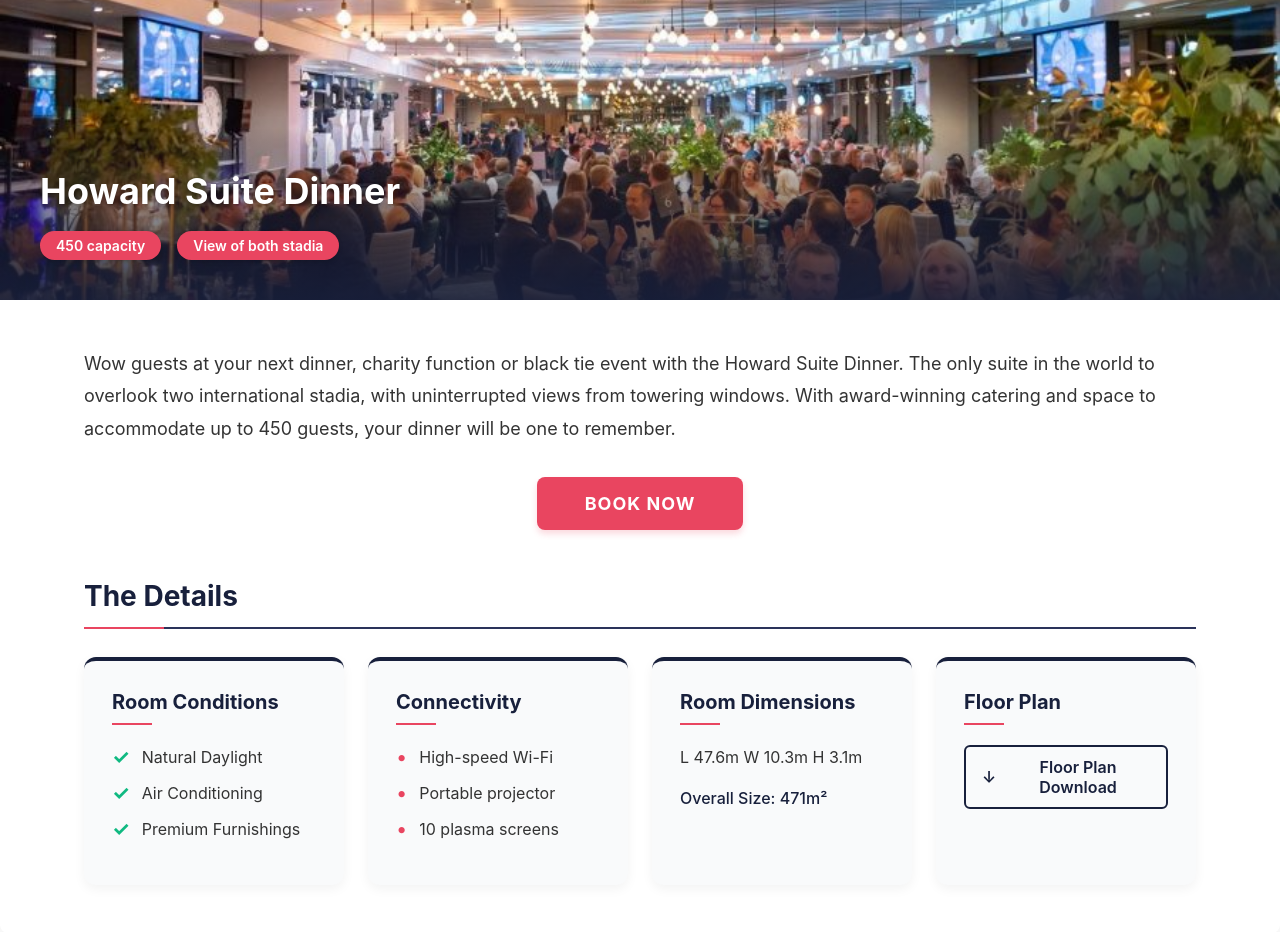
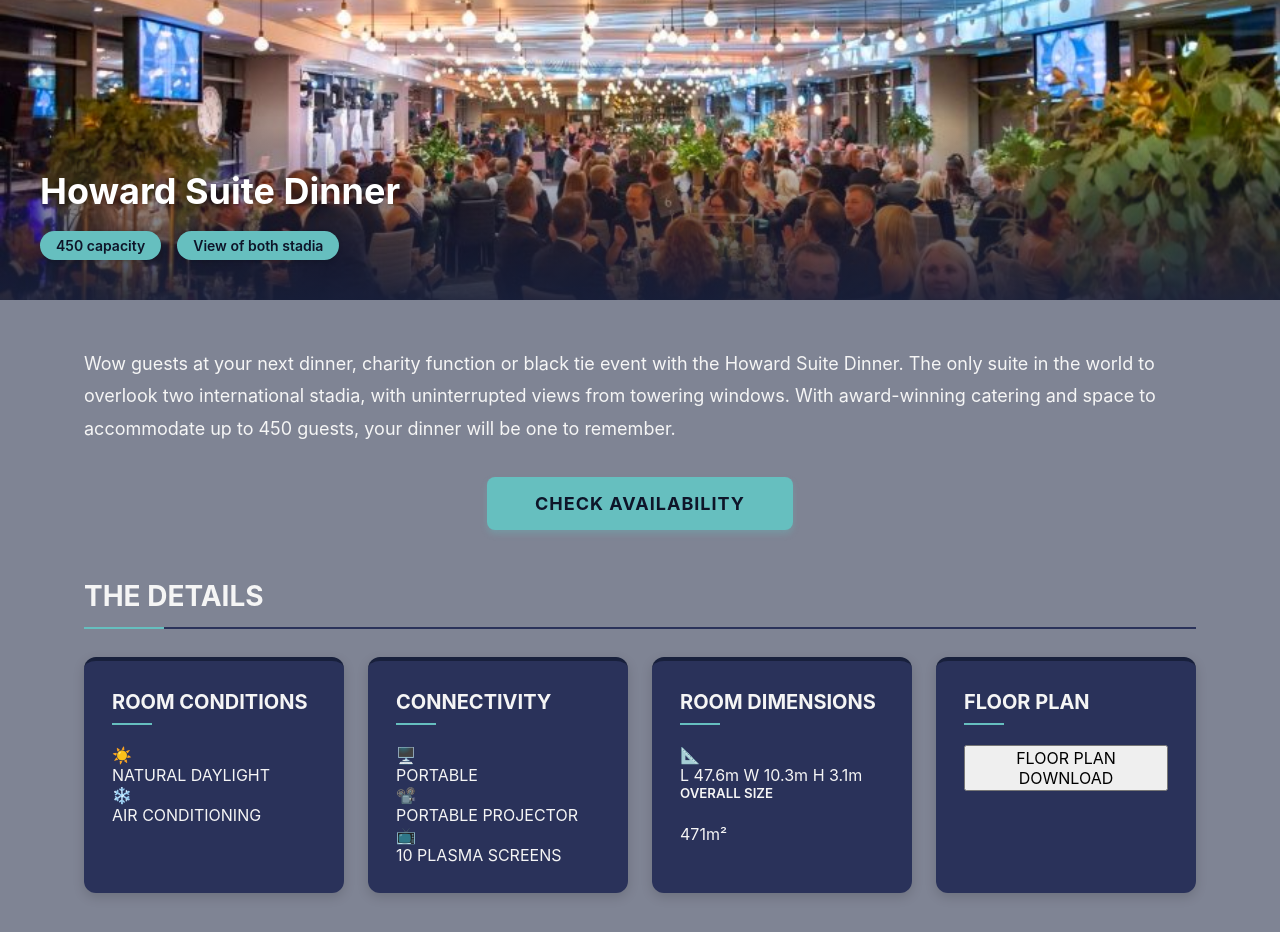
Before and after one commit to ajaykarthik-t/mobtest, a React (Create React App) app: page / in a window 1280 px wide. Shown: the part 220-1152 px from the top of the page. Built offline with nearby package versions, Linux system fonts and the light colour scheme.

Commit message:
css changes

```diff
--- a/src/index.css
+++ b/src/index.css
@@ -1,20 +1,37 @@
-/* Updated index.css with professional color scheme */
+/* Updated index.css with professional color scheme and global styles */
 :root {
+  /* Primary color palette */
   --primary: #18203C;
   --primary-light: #2A325A;
   --primary-dark: #0E1529;
-  --accent: #E94560;
-  --accent-light: #FF647F;
-  --accent-dark: #C73350;
+
+  /* Secondary color palette */
+  --secondary: #464D64;
+  --secondary-light: #7F8494;
+  --secondary-dark: #343B4E;
+
+  /* Accent colors - changed from red to teal */
+  --accent: #66BFBF;
+  --accent-light: #88D9D9;
+  --accent-dark: #4A9999;
+
+  /* Text colors */
   --text-light: #F5F5F5;
   --text-dark: #333333;
-  --bg-light: #FFFFFF;
-  --bg-dark: #F0F2F5;
+
+  /* Background colors */
+  --bg-light: #7F8494;
+  --bg-dark: #E5E7EB;
+  --card-bg: #F0F2F5;
+
+  /* Gray scale */
   --gray-100: #F9FAFB;
   --gray-200: #E5E7EB;
   --gray-300: #D1D5DB;
   --gray-400: #9CA3AF;
   --gray-500: #6B7280;
+
+  /* Utility colors */
   --success: #10B981;
 }
 
@@ -24,7 +41,7 @@ body, html {
   width: 100%;
   overflow-x: hidden;
   font-family: 'Inter', -apple-system, BlinkMacSystemFont, "Segoe UI", Roboto, Helvetica, Arial, sans-serif;
-  color: var(--text-dark);
+  color: var(--text-light);
   background-color: var(--bg-light);
 }
 
@@ -36,10 +53,37 @@ body, html {
   position: relative;
 }
 
+/* Reset some browser defaults */
+*, *::before, *::after {
+  box-sizing: border-box;
+}
+
+h1, h2, h3, h4, h5, h6 {
+  margin-top: 0;
+  font-weight: 600;
+  line-height: 1.3;
+  color: var(--text-light);
+}
+
+p {
+  margin-top: 0;
+  line-height: 1.6;
+  color: var(--text-light);
+}
+
+ul, ol {
+  padding-left: 0;
+  margin-top: 0;
+}
+
+button {
+  font: inherit;
+}
+
 /* Navbar styling */
 .navbar {
   background-color: var(--primary);
-  box-shadow: 0 4px 6px rgba(0, 0, 0, 0.1);
+  box-shadow: 0 4px 6px rgba(0, 0, 0, 0.15);
   height: 70px;
   width: 100%;
   display: flex;
@@ -58,7 +102,7 @@ body, html {
   font-size: 22px;
   color: var(--text-light);
   text-decoration: none;
-  letter-spacing: 0.5px;
+  letter-spacing: 0.8px;
 }
 
 .navbar-links {
@@ -99,36 +143,27 @@ body, html {
   color: var(--text-light);
 }
 
-/* Reset some browser defaults */
-*, *::before, *::after {
-  box-sizing: border-box;
-}
-
-h1, h2, h3, h4, h5, h6 {
-  margin-top: 0;
-  font-weight: 600;
-  line-height: 1.3;
-}
-
-p {
-  margin-top: 0;
-  line-height: 1.6;
-}
-
-ul, ol {
-  padding-left: 0;
-  margin-top: 0;
-}
-
-button {
-  font: inherit;
-}
-
 /* General page styling */
 .page-container {
   padding: 80px 32px 32px 32px;
   max-width: 1200px;
   margin: 0 auto;
+}
+
+/* Global animation utilities */
+@keyframes fadeIn {
+  from {
+    opacity: 0.7;
+    transform: translateY(10px);
+  }
+  to {
+    opacity: 1;
+    transform: translateY(0);
+  }
+}
+
+.fade-in {
+  animation: fadeIn 0.3s ease-in-out;
 }
 
 /* Custom button styling */
@@ -158,5 +193,56 @@ button {
   background-color: var(--accent-dark);
   border-color: var(--accent-dark);
   transform: translateY(-2px);
+  box-shadow: 0 4px 8px rgba(102, 191, 191, 0.3); /* Updated shadow color */
+}
+
+.btn-secondary {
+  color: var(--text-light);
+  background-color: var(--secondary);
+  border-color: var(--secondary);
+}
+
+.btn-secondary:hover {
+  background-color: var(--secondary-dark);
+  border-color: var(--secondary-dark);
+  transform: translateY(-2px);
   box-shadow: 0 4px 8px rgba(0, 0, 0, 0.15);
 }
+
+.btn-outline {
+  background-color: transparent;
+  color: var(--text-light);
+  border: 2px solid var(--text-light);
+}
+
+.btn-outline:hover {
+  background-color: var(--primary-dark);
+  color: var(--text-light);
+  border-color: var(--text-light);
+}
+
+/* Media queries for global responsive design */
+@media (max-width: 768px) {
+  .navbar {
+    padding: 0 16px;
+  }
+
+  .navbar-links {
+    gap: 16px;
+  }
+
+  .page-container {
+    padding: 70px 16px 16px 16px;
+  }
+}
+
+@media (max-width: 480px) {
+  .navbar-brand {
+    font-size: 20px;
+  }
+
+  .btn {
+    padding: 0.6rem 1.2rem;
+    font-size: 0.9rem;
+  }
+}
--- a/src/pages/Home.css
+++ b/src/pages/Home.css
@@ -1,4 +1,4 @@
-/* Updated src/pages/Home.css */
+/* Updated src/pages/Home.css - Component-specific styling with teal accent */
 
 /* Base Layout */
 .home-page {
@@ -9,7 +9,7 @@
   padding: 0;
   overflow-x: hidden;
   box-sizing: border-box;
-  padding-top: 120px; /* Increased to add more space below navbar */
+  padding-top: 120px; /* Space below navbar */
 }
 
 /* Category Tabs */
@@ -18,7 +18,7 @@
   display: flex;
   justify-content: center;
   padding: 0;
-  background-color: var(--primary-light);
+  background-color: var(--secondary);
   border-bottom: 1px solid rgba(255, 255, 255, 0.1);
   margin: 0;
   box-sizing: border-box;
@@ -56,23 +56,24 @@
 
 .category-tab:hover {
   color: var(--text-light);
+  background-color: var(--secondary-dark);
 }
 
 .category-tab.active {
   color: var(--text-light);
   border-bottom: 3px solid var(--accent);
-  background-color: transparent;
+  background-color: var(--secondary-dark);
 }
 
 /* Venue Details */
 .venue-details {
-  background-color: var(--bg-light);
+  background-color: var(--secondary-light);
   width: 100%;
   overflow: hidden;
   margin: 0;
   padding: 0;
   border-radius: 8px;
-  box-shadow: 0 4px 20px rgba(0, 0, 0, 0.08);
+  box-shadow: 0 8px 20px rgba(0, 0, 0, 0.15);
 }
 
 /* Hero Section */
@@ -80,7 +81,7 @@
   position: relative;
   height: 50vh;
   width: 100%;
-  background-color: var(--gray-100);
+  background-color: var(--secondary-light);
   overflow: hidden;
   border-radius: 8px 8px 0 0;
 }
@@ -90,6 +91,7 @@
   height: 100%;
   object-fit: cover;
   transition: transform 0.6s ease;
+  filter: saturate(1.1);
 }
 
 .venue-details:hover .hero-image {
@@ -123,7 +125,7 @@
 .venue-badge {
   display: inline-block;
   background-color: var(--accent);
-  color: white;
+  color: var(--primary-dark); /* Changed for better contrast against teal */
   padding: 6px 16px;
   border-radius: 9999px;
   font-size: 14px;
@@ -137,10 +139,11 @@
   max-width: 1200px;
   margin: 0 auto;
   box-sizing: border-box;
+  background-color: var(--secondary-light);
 }
 
 .venue-description {
-  color: var(--text-dark);
+  color: var(--text-light);
   margin-bottom: 32px;
   font-size: 18px;
   line-height: 1.8;
@@ -155,7 +158,7 @@
 
 .book-button {
   background-color: var(--accent);
-  color: white;
+  color: var(--primary-dark); /* Changed for better contrast against teal */
   font-weight: bold;
   padding: 16px 48px;
   border-radius: 8px;
@@ -165,13 +168,13 @@
   transition: all 0.3s ease;
   letter-spacing: 1px;
   transform: scale(1);
-  box-shadow: 0 4px 6px rgba(233, 69, 96, 0.2);
+  box-shadow: 0 4px 6px rgba(102, 191, 191, 0.3); /* Updated shadow color */
 }
 
 .book-button:hover, .book-button.hover {
   background-color: var(--accent-dark);
   transform: translateY(-3px);
-  box-shadow: 0 8px 15px rgba(233, 69, 96, 0.3);
+  box-shadow: 0 8px 15px rgba(102, 191, 191, 0.4); /* Updated shadow color */
 }
 
 /* Details Section */
@@ -183,7 +186,7 @@
 .details-title {
   font-size: 28px;
   font-weight: bold;
-  color: var(--primary);
+  color: var(--text-light);
   margin-bottom: 28px;
   padding-bottom: 12px;
   border-bottom: 2px solid var(--primary-light);
@@ -208,22 +211,23 @@
 }
 
 .details-card {
-  background-color: var(--gray-100);
+  background-color: var(--primary-light);
   padding: 28px;
   border-radius: 12px;
-  box-shadow: 0 4px 12px rgba(0, 0, 0, 0.05);
+  box-shadow: 0 4px 12px rgba(0, 0, 0, 0.15);
   transition: all 0.3s ease;
   border-top: 4px solid var(--primary);
 }
 
 .details-card:hover {
   transform: translateY(-8px);
-  box-shadow: 0 10px 20px rgba(0, 0, 0, 0.1);
+  box-shadow: 0 10px 20px rgba(0, 0, 0, 0.2);
+  border-top: 4px solid var(--accent);
 }
 
 .details-card-title {
   font-weight: bold;
-  color: var(--primary);
+  color: var(--text-light);
   margin-bottom: 20px;
   font-size: 20px;
   position: relative;
@@ -251,10 +255,11 @@
   align-items: center;
   margin-bottom: 12px;
   font-size: 16px;
+  color: var(--text-light);
 }
 
 .checkmark {
-  color: var(--success);
+  color: var(--accent-light); /* Changed from success to match new color scheme */
   margin-right: 12px;
   font-size: 20px;
   font-weight: bold;
@@ -269,15 +274,15 @@
 .size-info {
   margin-top: 12px;
   font-weight: 500;
-  color: var(--primary);
+  color: var(--text-light);
 }
 
 .download-button {
   display: flex;
   align-items: center;
-  color: var(--primary);
+  color: var(--accent);
   background: none;
-  border: 2px solid var(--primary);
+  border: 2px solid var(--accent);
   border-radius: 6px;
   padding: 10px 16px;
   cursor: pointer;
@@ -286,15 +291,15 @@
 }
 
 .download-button:hover {
-  background-color: var(--primary);
-  color: var(--text-light);
+  background-color: var(--accent);
+  color: var(--primary-dark);
 }
 
 .download-icon {
   margin-right: 10px;
 }
 
-/* Media queries for better responsiveness */
+/* Media queries for home page responsiveness */
 @media (max-width: 768px) {
   .content-area {
     padding: 32px 16px;
--- a/src/pages/Home.jsx
+++ b/src/pages/Home.jsx
@@ -39,9 +39,13 @@ const Home = () => {
       description: 'Wow guests at your next dinner, charity function or black tie event with the Howard Suite Dinner. The only suite in the world to overlook two international stadia, with uninterrupted views from towering windows. With award-winning catering and space to accommodate up to 450 guests, your dinner will be one to remember.',
       capacity: '450 capacity',
       view: 'View of both stadia',
-      roomConditions: ['Natural Daylight', 'Air Conditioning', 'Premium Furnishings'],
-      connectivity: ['High-speed Wi-Fi', 'Portable projector', '10 plasma screens'],
-      dimensions: 'L 47.6m W 10.3m H 3.1m',
+      roomConditions: ['Natural Daylight', 'Air Conditioning'],
+      connectivity: ['Portable', 'Portable Projector', '10 plasma screens'],
+      dimensions: {
+        length: '47.6m',
+        width: '10.3m',
+        height: '3.1m'
+      },
       size: '471m²',
       imagePath: dinnerImage
     },
@@ -52,7 +56,11 @@ const Home = () => {
       view: 'Garden view',
       roomConditions: ['Natural Daylight', 'Air Conditioning', 'Configurable Lighting'],
       connectivity: ['Wi-Fi', 'Digital displays', '8 plasma screens'],
-      dimensions: 'L 50.2m W 18.7m H 4.5m',
+      dimensions: {
+        length: '50.2m',
+        width: '18.7m',
+        height: '4.5m'
+      },
       size: '938m²',
       imagePath: exhibitionImage
     },
@@ -63,7 +71,11 @@ const Home = () => {
       view: 'City skyline',
       roomConditions: ['Natural Daylight', 'Air Conditioning', 'Acoustic Panels'],
       connectivity: ['Interactive whiteboard', 'Video conferencing', '6 monitors'],
-      dimensions: 'L 18.3m W 12.1m H 3.0m',
+      dimensions: {
+        length: '18.3m',
+        width: '12.1m',
+        height: '3.0m'
+      },
       size: '221m²',
       imagePath: classroomImage
     },
@@ -74,7 +86,11 @@ const Home = () => {
       view: 'Atrium view',
       roomConditions: ['Natural Daylight', 'Climate Control', 'Ambient Lighting'],
       connectivity: ['Sound system', 'Wireless presentations', '4 digital signage screens'],
-      dimensions: 'L 32.8m W 15.4m H 6.2m',
+      dimensions: {
+        length: '32.8m',
+        width: '15.4m',
+        height: '6.2m'
+      },
       size: '505m²',
       imagePath: receptionImage
     },
@@ -85,7 +101,11 @@ const Home = () => {
       view: 'Internal',
       roomConditions: ['Professional Lighting', 'Climate Control', 'Acoustic Design'],
       connectivity: ['Professional AV system', 'Recording capability', 'Stage monitors'],
-      dimensions: 'L 28.5m W 22.3m H 7.2m',
+      dimensions: {
+        length: '28.5m',
+        width: '22.3m',
+        height: '7.2m'
+      },
       size: '635m²',
       imagePath: theatreImage
     },
@@ -96,7 +116,11 @@ const Home = () => {
       view: 'Night skyline',
       roomConditions: ['Adjustable Lighting', 'Climate Control', 'Sound Insulation'],
       connectivity: ['Performance sound system', 'Stage lighting', 'Projection capabilities'],
-      dimensions: 'L 24.8m W 18.6m H 4.8m',
+      dimensions: {
+        length: '24.8m',
+        width: '18.6m',
+        height: '4.8m'
+      },
       size: '461m²',
       imagePath: cabaretImage
     },
@@ -107,7 +131,11 @@ const Home = () => {
       view: 'Garden terrace',
       roomConditions: ['Dimmable Lighting', 'Climate Control', 'Dance Floor'],
       connectivity: ['DJ booth', 'Light show capabilities', 'Premium sound system'],
-      dimensions: 'L 36.2m W 22.5m H 5.3m',
+      dimensions: {
+        length: '36.2m',
+        width: '22.5m',
+        height: '5.3m'
+      },
       size: '815m²',
       imagePath: dinnerDanceImage
     }
@@ -157,55 +185,89 @@ const Home = () => {
 
           <div className="book-container">
             <button className="book-button">
-              BOOK NOW
+              CHECK AVAILABILITY
             </button>
           </div>
 
           {/* Details Section */}
           <div className="details-section">
-            <h4 className="details-title">The Details</h4>
+            <h4 className="details-title">THE DETAILS</h4>
 
             <div className="details-grid">
               {/* Room Conditions */}
               <div className="details-card">
-                <h5 className="details-card-title">Room Conditions</h5>
-                <ul className="details-list">
+                <h5 className="details-card-title">ROOM CONDITIONS</h5>
+                <div className="details-content">
                   {currentVenue.roomConditions.map((condition, index) => (
-                    <li key={index} className="details-list-item">
-                      <span className="checkmark">✓</span>
-                      {condition}
-                    </li>
+                    <div key={index} className="details-item">
+                      <div className="icon-wrapper">
+                        {condition === 'Natural Daylight' &&
+                          <div className="details-icon natural-daylight-icon">☀️</div>
+                        }
+                        {condition === 'Air Conditioning' &&
+                          <div className="details-icon air-conditioning-icon">❄️</div>
+                        }
+                        {condition !== 'Natural Daylight' && condition !== 'Air Conditioning' &&
+                          <div className="details-icon">•</div>
+                        }
+                      </div>
+                      <div className="details-text">{condition.toUpperCase()}</div>
+                    </div>
                   ))}
-                </ul>
+                </div>
               </div>
 
               {/* Connectivity */}
               <div className="details-card">
-                <h5 className="details-card-title">Connectivity</h5>
-                <ul className="details-list">
+                <h5 className="details-card-title">CONNECTIVITY</h5>
+                <div className="details-content">
                   {currentVenue.connectivity.map((item, index) => (
-                    <li key={index} className="details-list-item">
-                      <span className="bullet">•</span>
-                      {item}
-                    </li>
+                    <div key={index} className="details-item">
+                      <div className="icon-wrapper">
+                        {item === 'Portable' &&
+                          <div className="details-icon portable-icon">🖥️</div>
+                        }
+                        {item === 'Portable Projector' &&
+                          <div className="details-icon projector-icon">📽️</div>
+                        }
+                        {item.includes('plasma') &&
+                          <div className="details-icon screen-icon">📺</div>
+                        }
+                        {!item.includes('Portable') && !item.includes('plasma') &&
+                          <div className="details-icon">•</div>
+                        }
+                      </div>
+                      <div className="details-text">{item.toUpperCase()}</div>
+                    </div>
                   ))}
-                </ul>
+                </div>
               </div>
 
               {/* Room Dimensions */}
               <div className="details-card">
-                <h5 className="details-card-title">Room Dimensions</h5>
-                <p>{currentVenue.dimensions}</p>
-                <p className="size-info">Overall Size: {currentVenue.size}</p>
+                <h5 className="details-card-title">ROOM DIMENSIONS</h5>
+                <div className="details-content">
+                  <div className="dimensions-icon">📐</div>
+                  <div className="dimensions-info">
+                    <div className="dimensions-text">
+                      L {currentVenue.dimensions.length} W {currentVenue.dimensions.width} H {currentVenue.dimensions.height}
+                    </div>
+                  </div>
+                </div>
+                <div className="overall-size">
+                  <h5 className="size-title">OVERALL SIZE</h5>
+                  <div className="size-value">{currentVenue.size}</div>
+                </div>
               </div>
 
               {/* Floor Plan */}
               <div className="details-card">
-                <h5 className="details-card-title">Floor Plan</h5>
-                <button className="download-button">
-                  <span className="download-icon">↓</span>
-                  Floor Plan Download
-                </button>
+                <h5 className="details-card-title">FLOOR PLAN</h5>
+                <div className="floor-plan-download">
+                  <button className="floor-plan-button">
+                    FLOOR PLAN DOWNLOAD
+                  </button>
+                </div>
               </div>
             </div>
           </div>
```
Also changed, not shown: src/assets/images/floor-plans/floorplan.webp (added).
